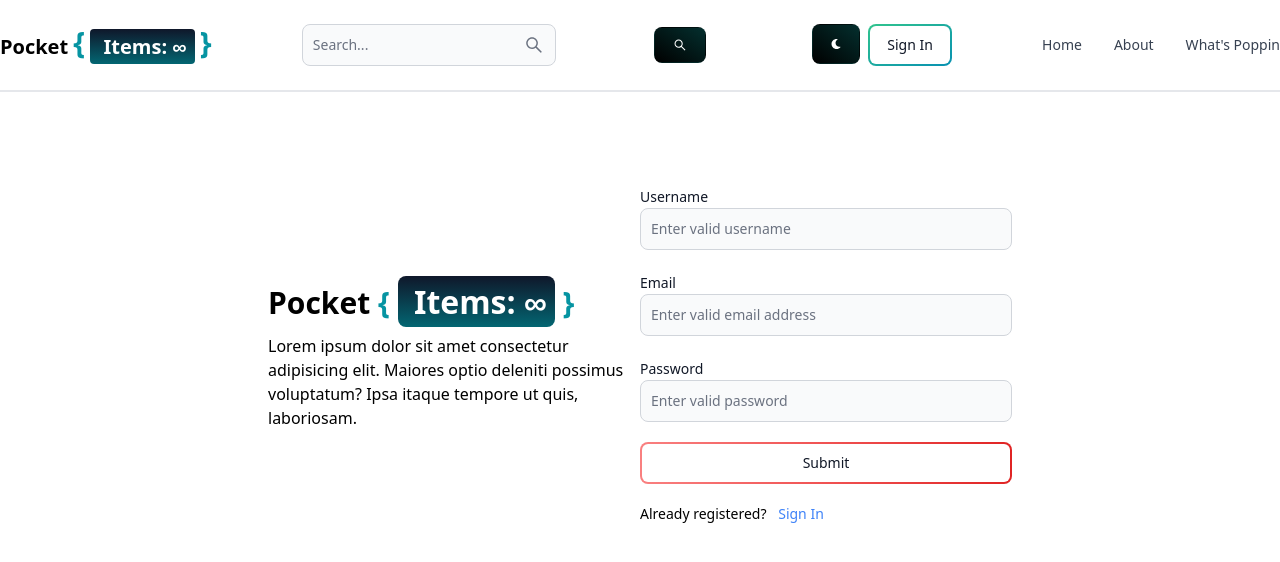
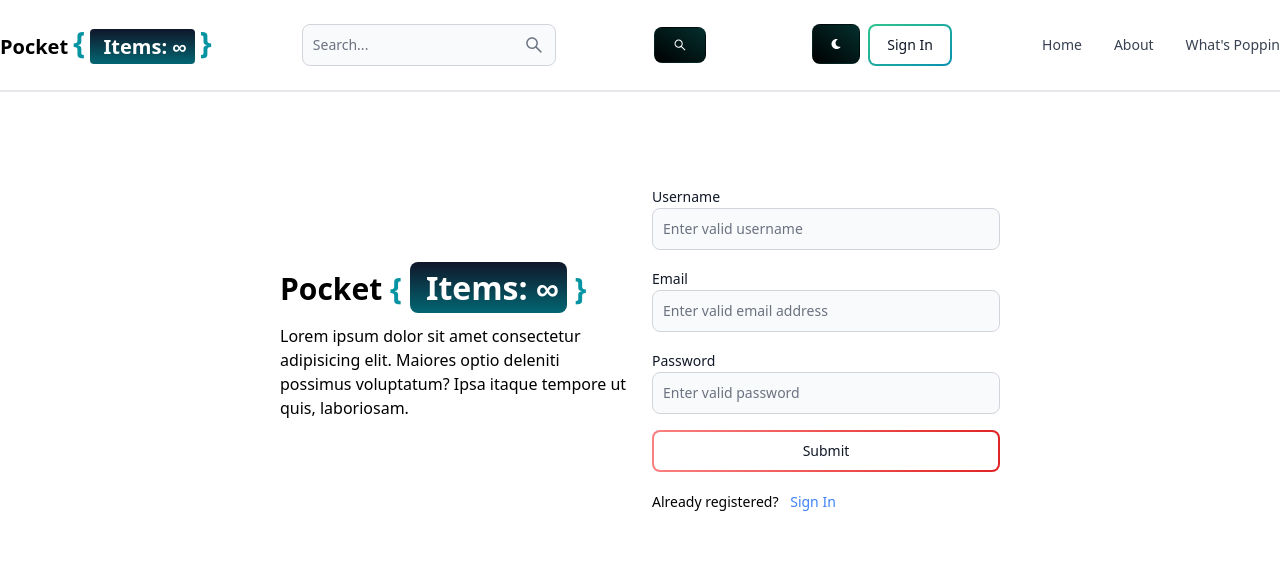
Before and after one commit to TerRosales/tr-blog, a React (Vite) app in the folder client/: page /sign-up in a window 1280 px wide. Shown: the top 562 px of the page. Built offline with nearby package versions, Linux system fonts and the light colour scheme.

Commit message:
update, touching up on sign-up func.

```diff
--- a/client/src/pages/SignUp.jsx
+++ b/client/src/pages/SignUp.jsx
@@ -7,22 +7,34 @@ const SignUp = () => {
   const handleChange = (e) => {
     setFormData({...formData, [e.target.id]: e.target.value});
   }
+  const handleSubmit = async (e) => {
+    e.preventDefault();
+    try {
+      const res = await fetch('api/auth/sign-up',
+      {
+        method: 'POST',
+        headers: { 'Content-Type': 'application/json' },
+        body: JSON.stringify(formData)
+      })
+      const data = await res.json()
+    } catch (error) {}
+  }
   console.log(formData);
   return (
    <div className="min-h-screen mt-20">
     <div className="flex p-3 max-w-3xl mx-auto flex-col md:flex-row md:items-center">
       {/* left */}
-    <div className="flex-1">
+    <div className="flex-1 mx-3">
         <Link to='/' className="text-[30px] font-bold dark:text-white">
           Pocket&nbsp;
           <span className='text-teal-500 text-[30px]'>&#123;</span>&nbsp;<span className='px-2 py-1 text-[32px] rounded-lg text-white font-bold bg-gradient-to-b from-slate-900 to-teal-700 '> Items: &infin;</span>&nbsp;
           <span className='text-teal-500 text-[30px]'>&#125;</span>
         </Link>
-        <p className='mt-2'>Lorem ipsum dolor sit amet consectetur adipisicing elit. Maiores optio deleniti possimus voluptatum? Ipsa itaque tempore ut quis, laboriosam.</p>
+        <p className='my-3'>Lorem ipsum dolor sit amet consectetur adipisicing elit. Maiores optio deleniti possimus voluptatum? Ipsa itaque tempore ut quis, laboriosam.</p>
     </div>
     {/* right */}
-    <div className="flex-1">
-      <form className='flex flex-col gap-5'>
+    <div className="flex-1 mx-3">
+      <form className='flex flex-col gap-4' onSubmit={handleSubmit}>
         <div>
           <Label value='Username'/>
           <TextInput
--- a/client/vite.config.js
+++ b/client/vite.config.js
@@ -3,5 +3,13 @@ import react from '@vitejs/plugin-react-swc'
 
 // https://vitejs.dev/config/
 export default defineConfig({
+  server: {
+    proxy: {
+      '/api': {
+        target: 'http://localhost:3000',
+        secure: false,
+      },
+    },
+  },
   plugins: [react()],
 })
```
Also changed, not shown: 1 other file (tests, documents, lock files or other folders).
